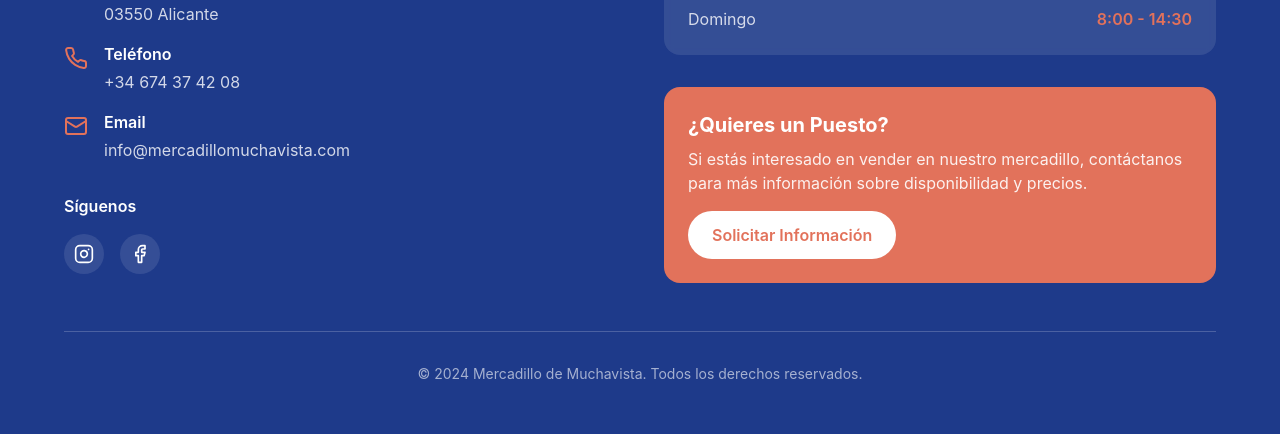
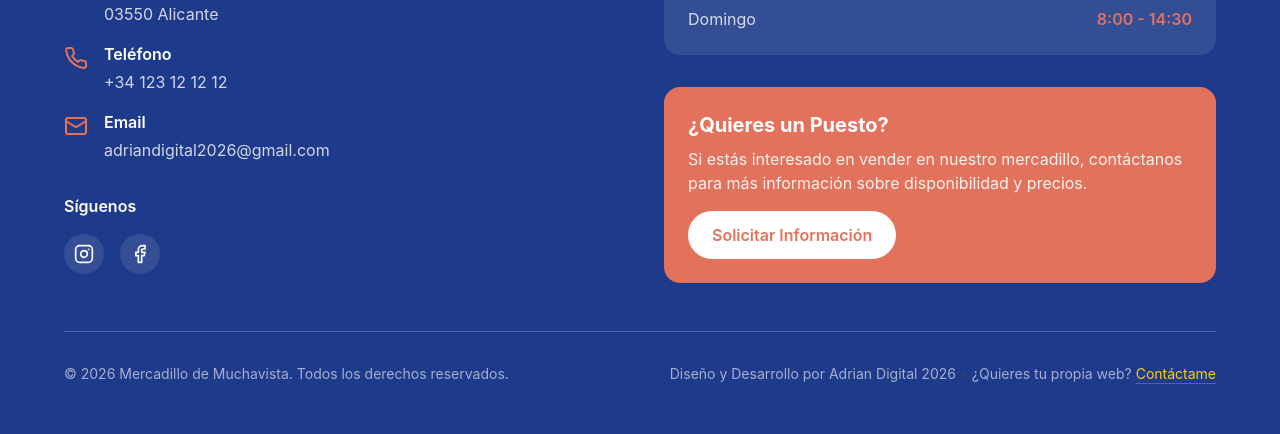
Before and after one commit to adrian-BD/mercadillo-app, a React (Vite) app: page / in a window 1280 px wide. Shown: the part 1628-2062 px from the top of the page. Built offline with nearby package versions, Linux system fonts and the light colour scheme; no server answers; the database is empty.

Commit message:
feat: imágenes dinámicas desde supabase y diseño de cards

```diff
--- a/index.html
+++ b/index.html
@@ -2,7 +2,7 @@
 <html lang="es">
   <head>
     <meta charset="UTF-8" />
-    <link rel="icon" type="image/png" href="/logo-mercadillo.png">
+    <link rel="icon" type="image/png" sizes="32x32" href="/logo-mercadillo.png">
     <meta name="viewport" content="width=device-width, initial-scale=1.0, viewport-fit=cover" />
     <meta name="theme-color" content="#1E3A8A" />
     <meta name="apple-mobile-web-app-capable" content="yes" />
--- a/src/components/Calendario.tsx
+++ b/src/components/Calendario.tsx
@@ -23,7 +23,6 @@ export function Calendario() {
     return eventDate === today;
   };
 
-  // Función para obtener el icono según el tipo
   const getEventoIcon = (tipo: string) => {
     switch (tipo) {
       case 'musica': return <Music size={80} className="text-[#1E3A8A]" />;
@@ -46,28 +45,41 @@ export function Calendario() {
       <div className="grid grid-cols-1 md:grid-cols-2 lg:grid-cols-3 gap-8">
         {eventos.map((ev) => {
           const isActive = isEventActive(ev.fecha);
+          const hasImage = !!ev.imagen_url;
 
           return (
             <div
               key={ev.id}
-              className={`relative bg-white rounded-3xl p-6 transition-all duration-300 shadow-sm border-2 overflow-hidden
+              className={`relative bg-white rounded-3xl transition-all duration-300 shadow-sm border-2 overflow-hidden flex flex-col
                 ${isActive
                   ? 'border-[#E2725B] shadow-lg scale-[1.02] z-10'
                   : 'border-gray-100 hover:border-gray-200 hover:shadow-md'
                 }`}
             >
+              {/* Imagen desde la columna imagen_url de Supabase:despues del ? https://images.pexels.com/photos/7356561/pexels-photo-7356561.jpeg?auto=compress&w=600&h=400&fit=crop */}
+              {hasImage && (
+                <div className="h-40 w-full overflow-hidden relative">
+                  <img
+                    src={ev.imagen_url}
+                    className="w-full h-full object-cover"
+                    alt={ev.titulo}
+                  />
+                  <div className="absolute inset-0 bg-gradient-to-t from-black/10 to-transparent" />
+                </div>
+              )}
+
               {isActive && (
-                <div className="absolute top-0 left-0 bg-[#E2725B] text-white px-4 py-1 rounded-br-2xl text-[10px] font-black uppercase tracking-widest flex items-center gap-1">
+                <div className="absolute top-0 left-0 bg-[#E2725B] text-white px-4 py-1 rounded-br-2xl text-[10px] font-black uppercase tracking-widest flex items-center gap-1 z-20">
                   <Star size={10} fill="currentColor" /> ¡Este Domingo!
                 </div>
               )}
 
-              {/* Icono de fondo dinámico corregido */}
-              <div className="absolute -top-2 -right-2 opacity-10 rotate-12 pointer-events-none">
+              {/* Posicionamiento dinámico del icono de fondo */}
+              <div className={`absolute ${hasImage ? 'top-32' : '-top-2'} -right-2 opacity-10 rotate-12 pointer-events-none`}>
                 {getEventoIcon(ev.tipo)}
               </div>
 
-              <div className="flex flex-col h-full mt-4">
+              <div className={`flex flex-col h-full p-6 ${!hasImage && 'mt-4'}`}>
                 <span className={`font-bold text-xs mb-2 uppercase tracking-wider ${isActive ? 'text-[#E2725B]' : 'text-gray-400'}`}>
                   {new Date(ev.fecha + 'T00:00:00').toLocaleDateString('es-ES', {
                     weekday: 'long',
--- a/src/components/ContactSection.tsx
+++ b/src/components/ContactSection.tsx
@@ -24,7 +24,7 @@ export function ContactSection() {
                 <Phone className="w-6 h-6 text-[#E2725B] flex-shrink-0 mt-1" />
                 <div>
                   <h3 className="font-semibold mb-1">Teléfono</h3>
-                  <p className="text-white/80">+34 674 37 42 08</p>
+                  <p className="text-white/80">+34 123 12 12 12</p>
                 </div>
               </div>
 
@@ -32,7 +32,7 @@ export function ContactSection() {
                 <Mail className="w-6 h-6 text-[#E2725B] flex-shrink-0 mt-1" />
                 <div>
                   <h3 className="font-semibold mb-1">Email</h3>
-                  <p className="text-white/80">info@mercadillomuchavista.com</p>
+                  <p className="text-white/80">adriandigital2026@gmail.com</p>
                 </div>
               </div>
             </div>
@@ -77,7 +77,7 @@ export function ContactSection() {
                 Si estás interesado en vender en nuestro mercadillo, contáctanos para más información sobre disponibilidad y precios.
               </p>
               <a
-                href="mailto:info@mercadillomuchavista.com"
+                href="mailto:adriandigital2026@gmail.com"
                 className="inline-block bg-white text-[#E2725B] px-6 py-3 rounded-full font-semibold hover:bg-white/90 transition-colors"
               >
                 Solicitar Información
@@ -86,9 +86,33 @@ export function ContactSection() {
           </div>
         </div>
 
-        <div className="mt-12 pt-8 border-t border-white/20 text-center text-white/60 text-sm">
-          <p>© 2024 Mercadillo de Muchavista. Todos los derechos reservados.</p>
+
+          <div className="mt-12 pt-8 border-t border-white/20 text-center text-white/60 text-sm">
+          <div className="flex flex-col md:flex-row justify-between items-center gap-4">
+             <p>© 2026 Mercadillo de Muchavista. Todos los derechos reservados.</p>
+
+           <p className=" text-sm flex flex-col md:flex-row items-center justify-center gap-1">
+            <span>
+              Diseño y Desarrollo por <span>Adrian Digital 2026</span>
+            </span>
+            <span className="hidden md:inline text-gray-700">•</span>
+            <span>
+              ¿Quieres tu propia web?{' '}
+              <a
+                href="mailto:adriandigital2026@gmail.com"
+                className="text-[#ffd000] hover:text-white transition-colors duration-300 underline underline-offset-4 decoration-[#ffd000]/30 hover:decoration-white"
+              >
+                Contáctame
+              </a>
+            </span>
+          </p>
+          </div>
         </div>
+
+
+
+
+
       </div>
     </section>
   );
--- a/src/components/VendorCard.tsx
+++ b/src/components/VendorCard.tsx
@@ -15,10 +15,10 @@ const categoryColors: Record<string, string> = {
 
 const vendorImages: Record<string, string> = {
   'Pollos Asados El Domingo': 'https://images.pexels.com/photos/60616/fried-chicken-chicken-fried-crunchy-60616.jpeg?auto=compress&cs=tinysrgb&w=800',
-  'Churros La Playa': 'https://images.pexels.com/photos/4753879/pexels-photo-4753879.jpeg?auto=compress&cs=tinysrgb&w=800',
-  'Frankfurt Alemán': 'https://images.pexels.com/photos/4518844/pexels-photo-4518844.jpeg?auto=compress&cs=tinysrgb&w=800',
-  'Antigüedades El Rastro': 'https://images.pexels.com/photos/169677/pexels-photo-169677.jpeg?auto=compress&cs=tinysrgb&w=800',
-  'Frutas del Levante': 'https://images.pexels.com/photos/1328887/pexels-photo-1328887.jpeg?auto=compress&cs=tinysrgb&w=800',
+  'Churros La Playa': 'https://images.pexels.com/photos/36361401/pexels-photo-36361401.jpeg?_gl=1*1u3y28x*_ga*MTc4MTczNDUyOC4xNzc0OTUxNDgx*_ga_8JE65Q40S6*czE3NzQ5NTE0ODEkbzEkZzEkdDE3NzQ5NTE2MTIkajYkbDAkaDA.=800',
+  'Frankfurt Alemán': 'https://images.pexels.com/photos/31869578/pexels-photo-31869578.jpeg?_gl=1*177inx3*_ga*MTc4MTczNDUyOC4xNzc0OTUxNDgx*_ga_8JE65Q40S6*czE3NzQ5NTE0ODEkbzEkZzEkdDE3NzQ5NTE2OTkkajUzJGwwJGgw=800',
+  'Antigüedades El Rastro': 'https://images.pexels.com/photos/33512943/pexels-photo-33512943.jpeg?_gl=1*1lyirpz*_ga*MTc4MTczNDUyOC4xNzc0OTUxNDgx*_ga_8JE65Q40S6*czE3NzQ5NTE0ODEkbzEkZzEkdDE3NzQ5NTE1NTkkajU5JGwwJGgw=800',
+  'Frutas del Levante': 'https://images.pexels.com/photos/30599548/pexels-photo-30599548.jpeg?_gl=1*z8pgp9*_ga*MTc4MTczNDUyOC4xNzc0OTUxNDgx*_ga_8JE65Q40S6*czE3NzQ5NTE0ODEkbzEkZzEkdDE3NzQ5NTE0OTAkajUxJGwwJGgw=800',
   'Moda Outlet': 'https://images.pexels.com/photos/297933/pexels-photo-297933.jpeg?auto=compress&cs=tinysrgb&w=800',
   'Café Vista al Mar': 'https://images.pexels.com/photos/302899/pexels-photo-302899.jpeg?auto=compress&cs=tinysrgb&w=800',
   'Quesos Artesanos': 'https://images.pexels.com/photos/821365/pexels-photo-821365.jpeg?auto=compress&cs=tinysrgb&w=800',
```
